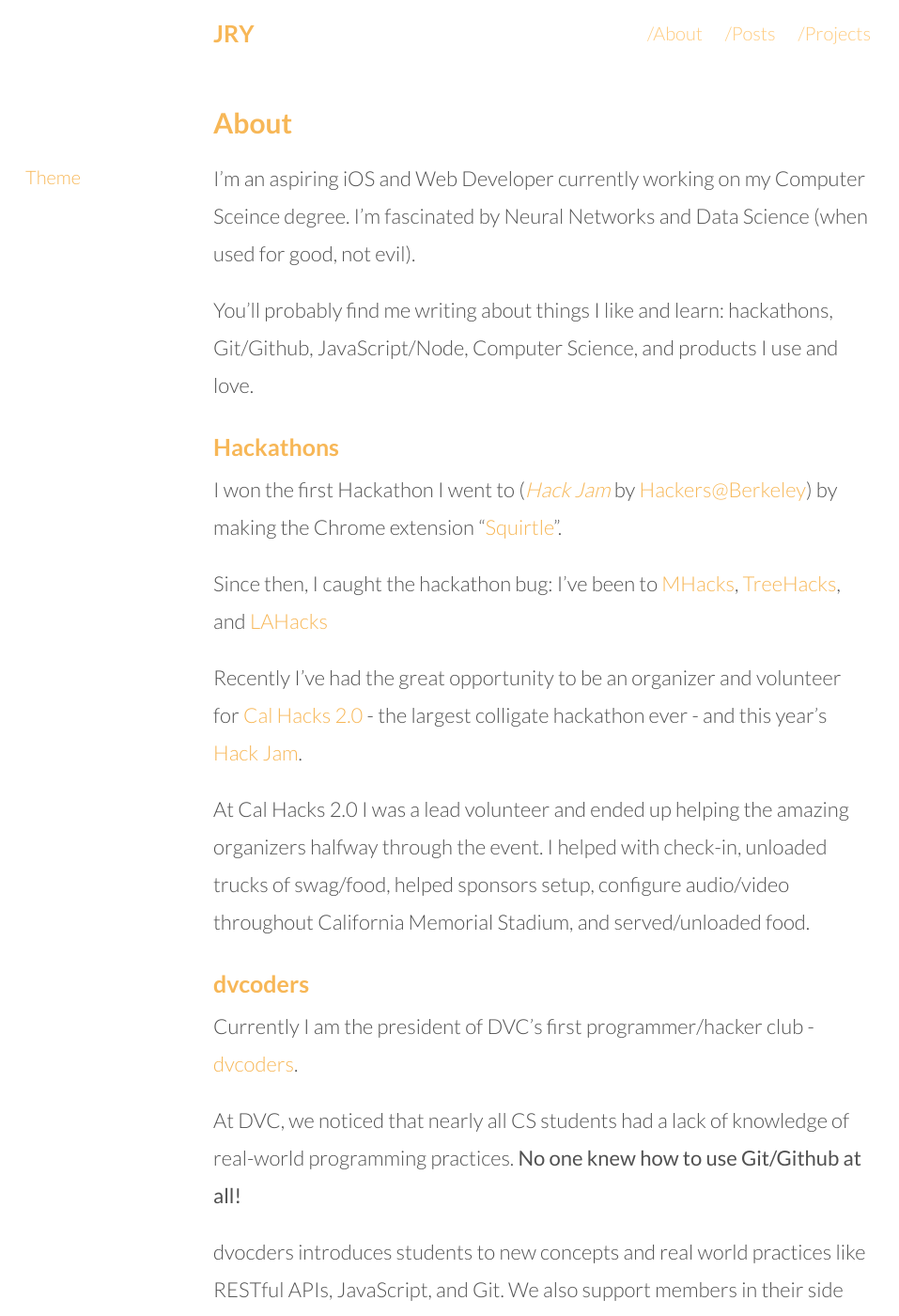
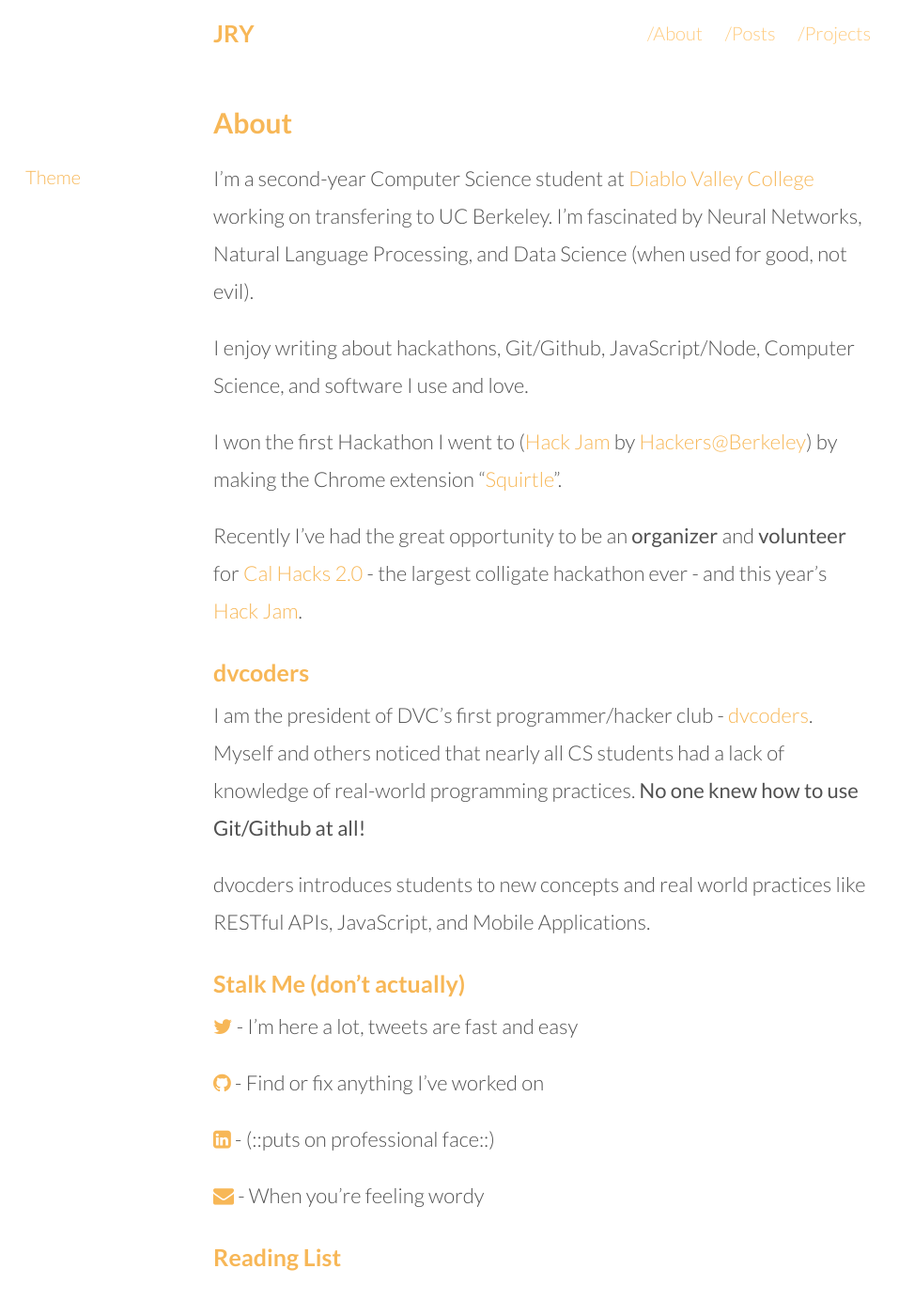
Before and after one commit to shatasundara/thebearjew.github.io, a Jekyll site: the page built from about.md, in a window 1280 px wide and 1400 px high. Shown: the whole window at 94% size, without its empty margins (63-1020 px from the left). Built offline with Jekyll 4.4.1, drawn with Linux system fonts in a browser that asks for light colours; nearby versions of some CDN libraries; some of the changed text lies outside the part shown.

Commit message:
Move content between index and about

```diff
--- a/about.md
+++ b/about.md
@@ -4,34 +4,19 @@
 permalink: about/
 ---
 
-I'm an aspiring iOS and Web Developer currently working on my Computer Sceince degree. I'm fascinated by Neural Networks and Data Science (when used for good, not evil).
+I'm a second-year Computer Science student at [Diablo Valley College](https://en.wikipedia.org/wiki/Diablo_Valley_College) working on transfering to UC Berkeley. I'm fascinated by Neural Networks, Natural Language Processing, and Data Science (when used for good, not evil).
 
-You'll probably find me writing about things I like and learn: hackathons, Git/Github, JavaScript/Node, Computer Science, and products I use and love.
+I enjoy writing about hackathons, Git/Github, JavaScript/Node, Computer Science, and software I use and love.
 
-### Hackathons
-I won the first Hackathon I went to (*[Hack Jam](http://hackjam.io)* by [Hackers@Berkeley](http://hackersatberkeley.com)) by making the Chrome extension "[Squirtle](https://github.com/thebearjew/squritle)".
+I won the first Hackathon I went to ([Hack Jam](http://hackjam.io) by [Hackers@Berkeley](http://hackersatberkeley.com)) by making the Chrome extension "[Squirtle](https://github.com/thebearjew/squritle)".
 
-Since then, I caught the hackathon bug: I've been to [MHacks](http://mhacks.org), [TreeHacks](http://treehacks.com), and [LAHacks](http://lahacks.com)
-
-Recently I've had the great opportunity to be an organizer and volunteer for [Cal Hacks 2.0](http://calhacks.io) - the largest colligate hackathon ever - and this year's [Hack Jam](http://hackjam.io).
-
-At Cal Hacks 2.0 I was a lead volunteer and ended up helping the amazing organizers halfway through the event. I helped with check-in, unloaded trucks of swag/food, helped sponsors setup, configure audio/video throughout California Memorial Stadium, and served/unloaded food.
+Recently I've had the great opportunity to be an **organizer** and **volunteer** for [Cal Hacks 2.0](http://calhacks.io) - the largest colligate hackathon ever - and this year's [Hack Jam](http://hackjam.io).
 
 ### dvcoders
 
-Currently I am the president of DVC's first programmer/hacker club - [dvcoders](https://dvcoders.com).
+I am the president of DVC's first programmer/hacker club - [dvcoders](https://dvcoders.com). Myself and others noticed that nearly all CS students had a lack of knowledge of real-world programming practices. **No one knew how to use Git/Github at all!**
 
-At DVC, we noticed that nearly all CS students had a lack of knowledge of real-world programming practices. **No one knew how to use Git/Github at all!**
-
-dvocders introduces students to new concepts and real world practices like RESTful APIs, JavaScript, and Git. We also support members in their side projects by coding and debugging with them.
-
-### Favorites
-
-- ☕ = [Yirgacheffe Etheopian](https://en.wikipedia.org/wiki/Coffee_production_in_Ethiopia)
-- 🌎 = Neatherlands
-- 🎧 = Radiohead
-- 🏛 = [Pantheon](https://en.wikipedia.org/wiki/Pantheon,_Rome)
-- 🍽 = [Roka Akor](http://www.rokaakor.com)
+dvocders introduces students to new concepts and real world practices like RESTful APIs, JavaScript, and Mobile Applications.
 
 ### Stalk Me (don't actually)
 
@@ -41,4 +26,6 @@
 
 [<i class="fa fa-linkedin-square"></i>]({{ site.linkedin.url }}) - (::puts on professional face::)
 
-[<i class="fa fa-envelope-o"></i>](mailto:{{ site.email }}) - When you're feeling wordy
+[<i class="fa fa-envelope"></i>](mailto:{{ site.email }}) - When you're feeling wordy
+
+### Reading List
```
Also changed, not shown: index.md (+14 -3 lines).
